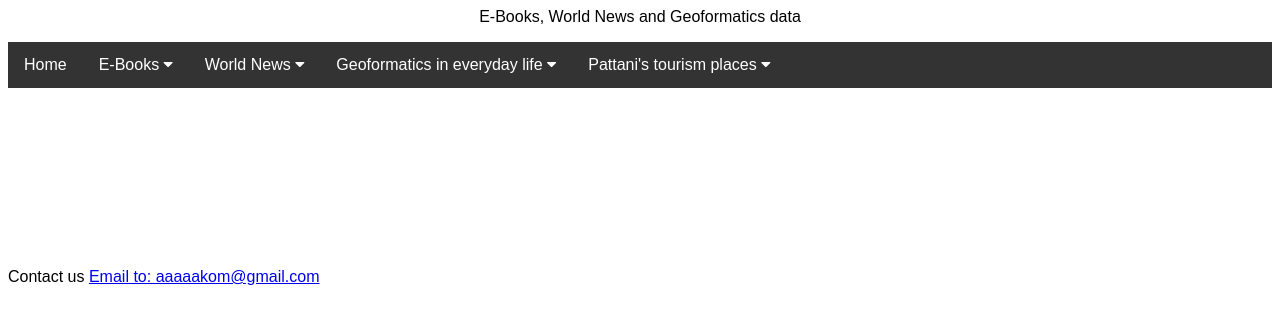
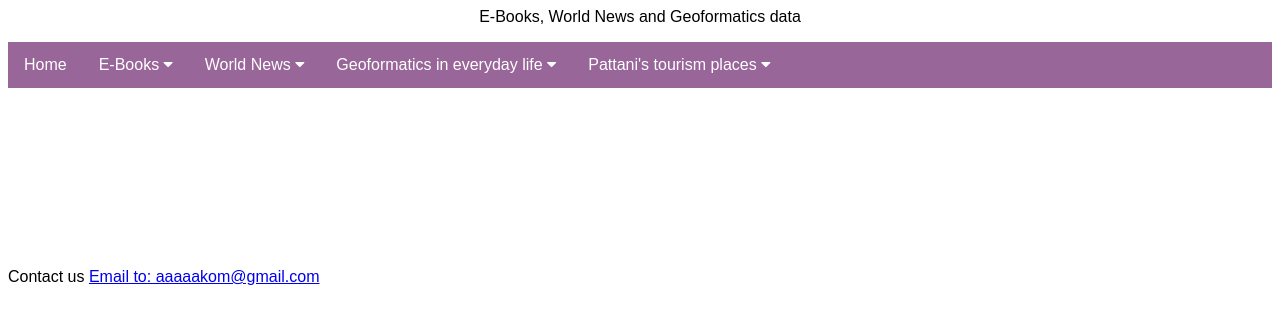
Before and after one commit to Imipu0/Mywebpage, a plain HTML site: page index.html in a window 1280 px wide. Drawn offline with Linux system fonts and the light colour scheme.

Commit message:
Update index.html

```diff
--- a/index.html
+++ b/index.html
@@ -7,7 +7,7 @@ body {
 
 .navbar {
   overflow: hidden;
-  background-color: #333;
+  background-color: #996699;
 }
 
 .navbar a {
```
